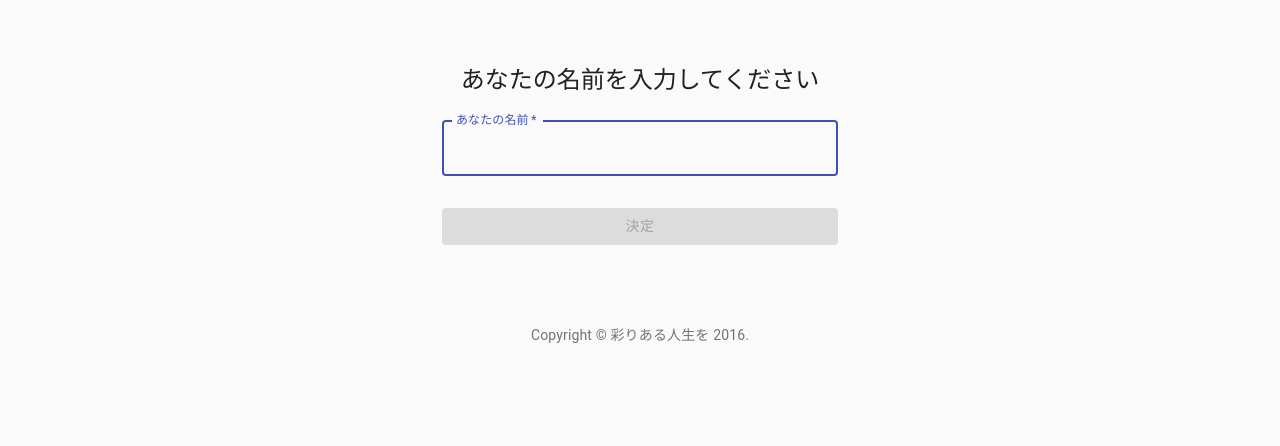
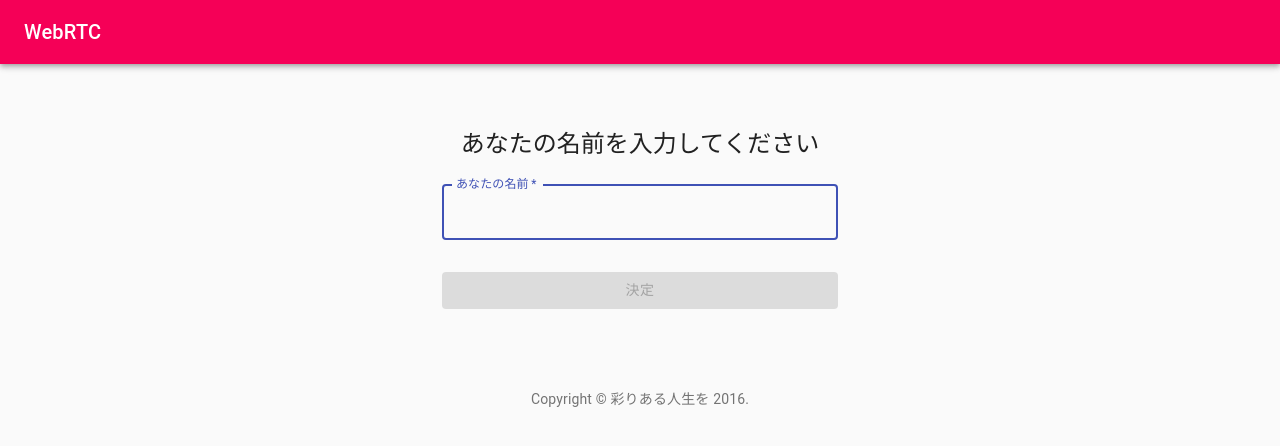
Before and after one commit to billiejoenahema/react-webrtc, a React (Create React App) app: page / in a window 1280 px wide. Shown: the top 446 px of the page. Built offline with nearby package versions, Linux system fonts and the light colour scheme; no server answers.

Commit message:
add: AppBar

```diff
--- a/src/components/App.js
+++ b/src/components/App.js
@@ -1,7 +1,16 @@
 import React, { useState } from 'react'
+import { makeStyles, AppBar, Toolbar, Typography } from '@material-ui/core'
 import InputFormLocal from './InputFormLocal'
 import InputFormRemote from './InputFormRemote'
 
+const useStyles = makeStyles((theme) => ({
+  root: {
+    flexGrow: 1,
+  },
+  title: {
+    flexGrow: 1,
+  },
+}))
 
 const getMedia = async () => {
   const constraints = { audio: true, video: true }
@@ -18,11 +27,19 @@ const getMedia = async () => {
 getMedia()
 
 const App = () => {
+  const classes = useStyles()
   const [localPeerName, setLocalPeerName] = useState('')
   const [remotePeerName, setRemotePeerName] = useState('')
 
   return (
-    <>
+    <div className={classes.root}>
+      <AppBar position="static" color="secondary">
+        <Toolbar>
+          <Typography variant="h6" className={classes.title}>
+            WebRTC
+          </Typography>
+        </Toolbar>
+      </AppBar>
       <InputFormLocal
         localPeerName={localPeerName}
         setLocalPeerName={setLocalPeerName}
@@ -32,7 +49,7 @@ const App = () => {
         remotePeerName={remotePeerName}
         setRemotePeerName={setRemotePeerName}
       />
-    </>
+    </div>
   )
 }
 
```
